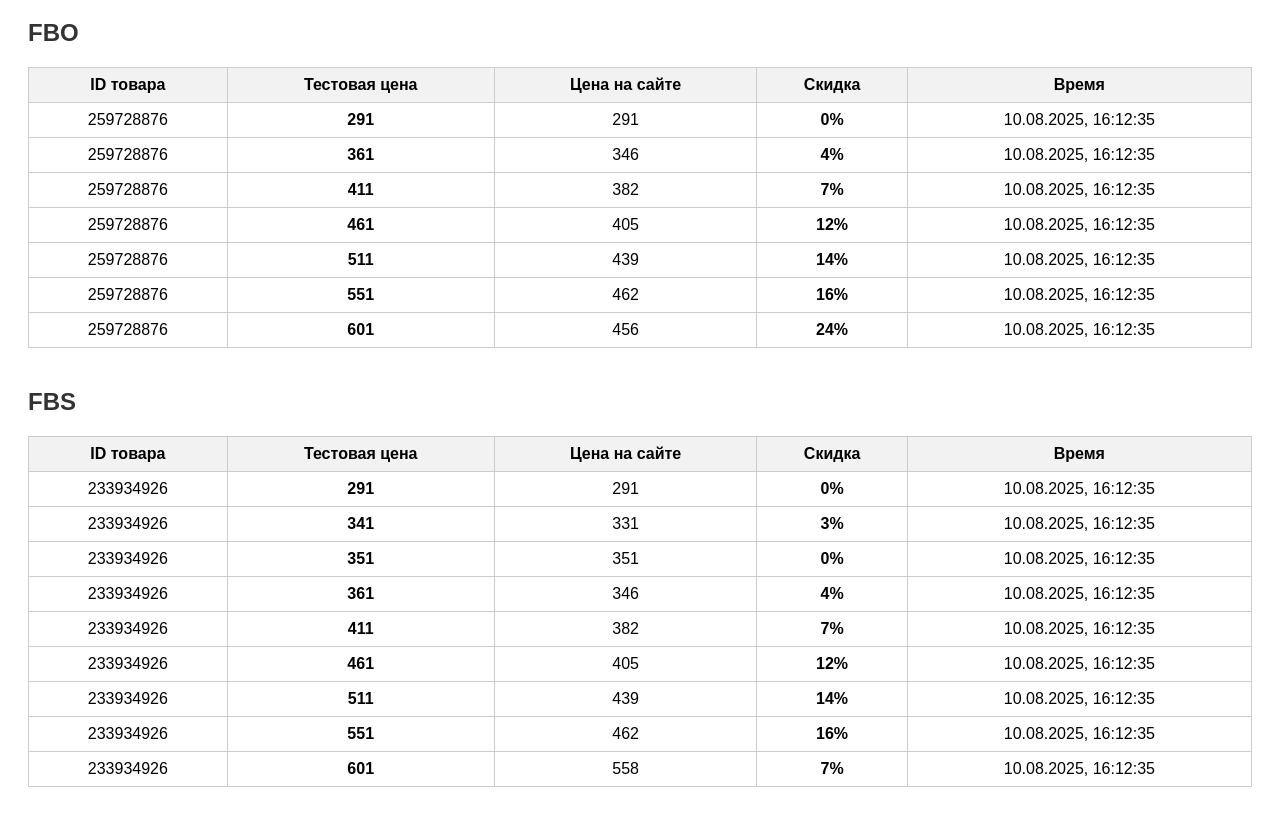
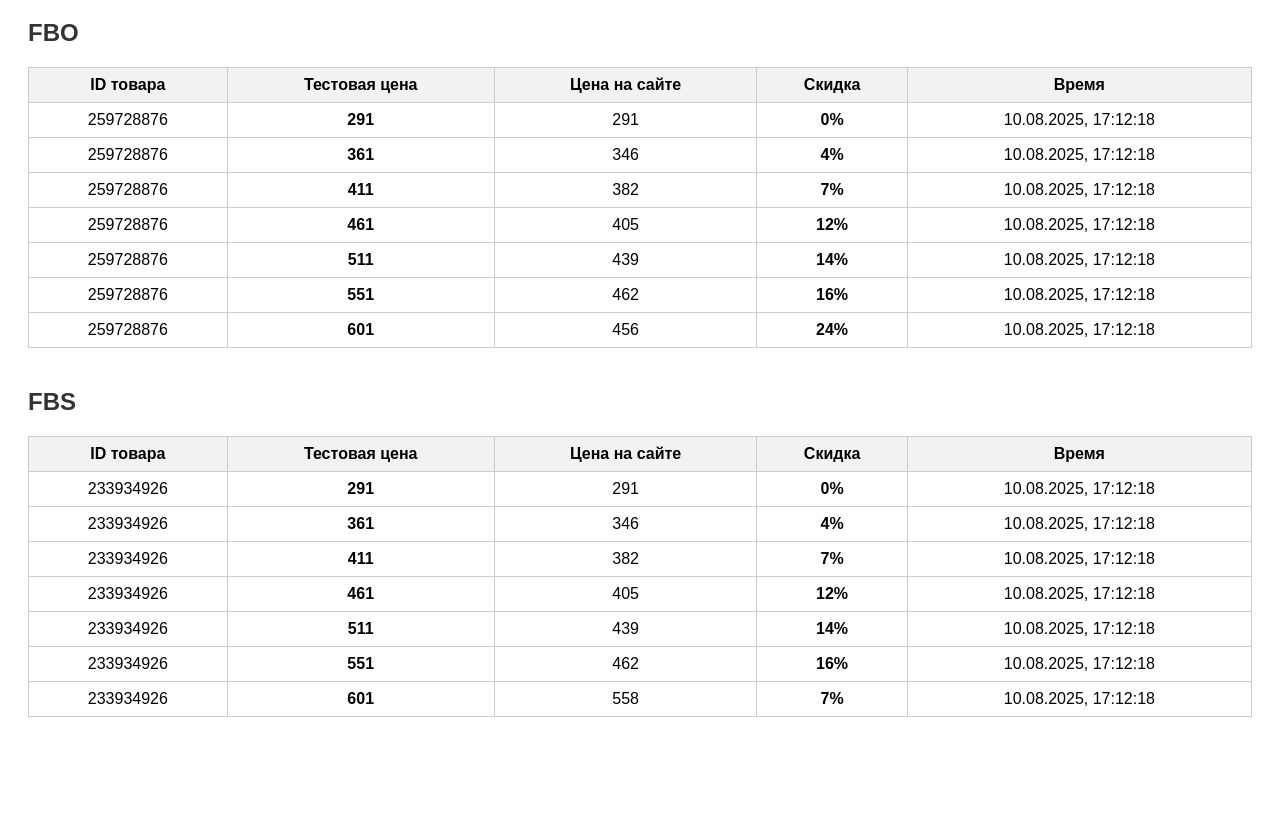
Before and after one commit to ilyakredo/wbDiscountsTracker, a website: page discountsView.html in a window 1280 px wide. Shown: the part 89-914 px from the top of the page. After the commit the page ends 874 px from the top, so only its background shows below. Drawn offline with Linux system fonts and the light colour scheme.

Commit message:
Update discounts.json [auto]

```diff
--- a/discountsView.html
+++ b/discountsView.html
@@ -19,95 +19,83 @@
                 <td><b>291</b></td>
                 <td>291</td>
                 <td><b>0%</b></td>
-                <td>10.08.2025, 16:12:35</td>
+                <td>10.08.2025, 17:12:18</td>
             </tr><tr>
                 <td>259728876</td>
                 <td><b>361</b></td>
                 <td>346</td>
                 <td><b>4%</b></td>
-                <td>10.08.2025, 16:12:35</td>
+                <td>10.08.2025, 17:12:18</td>
             </tr><tr>
                 <td>259728876</td>
                 <td><b>411</b></td>
                 <td>382</td>
                 <td><b>7%</b></td>
-                <td>10.08.2025, 16:12:35</td>
+                <td>10.08.2025, 17:12:18</td>
             </tr><tr>
                 <td>259728876</td>
                 <td><b>461</b></td>
                 <td>405</td>
                 <td><b>12%</b></td>
-                <td>10.08.2025, 16:12:35</td>
+                <td>10.08.2025, 17:12:18</td>
             </tr><tr>
                 <td>259728876</td>
                 <td><b>511</b></td>
                 <td>439</td>
                 <td><b>14%</b></td>
-                <td>10.08.2025, 16:12:35</td>
+                <td>10.08.2025, 17:12:18</td>
             </tr><tr>
                 <td>259728876</td>
                 <td><b>551</b></td>
                 <td>462</td>
                 <td><b>16%</b></td>
-                <td>10.08.2025, 16:12:35</td>
+                <td>10.08.2025, 17:12:18</td>
             </tr><tr>
                 <td>259728876</td>
                 <td><b>601</b></td>
                 <td>456</td>
                 <td><b>24%</b></td>
-                <td>10.08.2025, 16:12:35</td>
+                <td>10.08.2025, 17:12:18</td>
             </tr></table><h2>FBS</h2><table><tr><th>ID товара</th><th>Тестовая цена</th><th>Цена на сайте</th><th>Скидка</th><th>Время</th></tr><tr>
                 <td>233934926</td>
                 <td><b>291</b></td>
                 <td>291</td>
                 <td><b>0%</b></td>
-                <td>10.08.2025, 16:12:35</td>
-            </tr><tr>
-                <td>233934926</td>
-                <td><b>341</b></td>
-                <td>331</td>
-                <td><b>3%</b></td>
-                <td>10.08.2025, 16:12:35</td>
-            </tr><tr>
-                <td>233934926</td>
-                <td><b>351</b></td>
-                <td>351</td>
-                <td><b>0%</b></td>
-                <td>10.08.2025, 16:12:35</td>
+                <td>10.08.2025, 17:12:18</td>
             </tr><tr>
                 <td>233934926</td>
                 <td><b>361</b></td>
                 <td>346</td>
                 <td><b>4%</b></td>
-                <td>10.08.2025, 16:12:35</td>
+                <td>10.08.2025, 17:12:18</td>
             </tr><tr>
                 <td>233934926</td>
                 <td><b>411</b></td>
                 <td>382</td>
                 <td><b>7%</b></td>
-                <td>10.08.2025, 16:12:35</td>
+                <td>10.08.2025, 17:12:18</td>
             </tr><tr>
                 <td>233934926</td>
                 <td><b>461</b></td>
                 <td>405</td>
                 <td><b>12%</b></td>
-                <td>10.08.2025, 16:12:35</td>
+                <td>10.08.2025, 17:12:18</td>
             </tr><tr>
                 <td>233934926</td>
                 <td><b>511</b></td>
                 <td>439</td>
                 <td><b>14%</b></td>
-                <td>10.08.2025, 16:12:35</td>
+                <td>10.08.2025, 17:12:18</td>
             </tr><tr>
                 <td>233934926</td>
                 <td><b>551</b></td>
                 <td>462</td>
                 <td><b>16%</b></td>
-                <td>10.08.2025, 16:12:35</td>
+                <td>10.08.2025, 17:12:18</td>
             </tr><tr>
                 <td>233934926</td>
                 <td><b>601</b></td>
                 <td>558</td>
                 <td><b>7%</b></td>
-                <td>10.08.2025, 16:12:35</td>
+                <td>10.08.2025, 17:12:18</td>
             </tr></table></body></html>
```
Also changed, not shown: discounts.json (+0 -12 lines).
